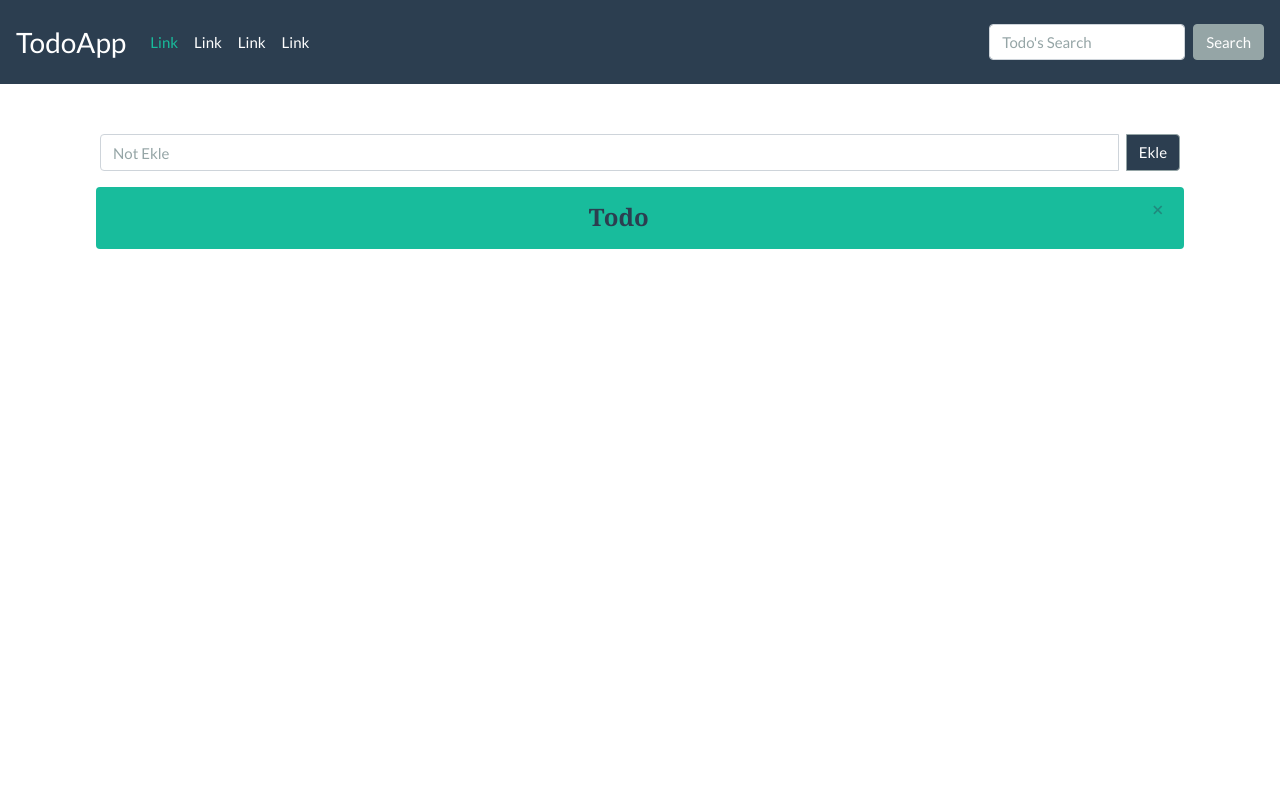
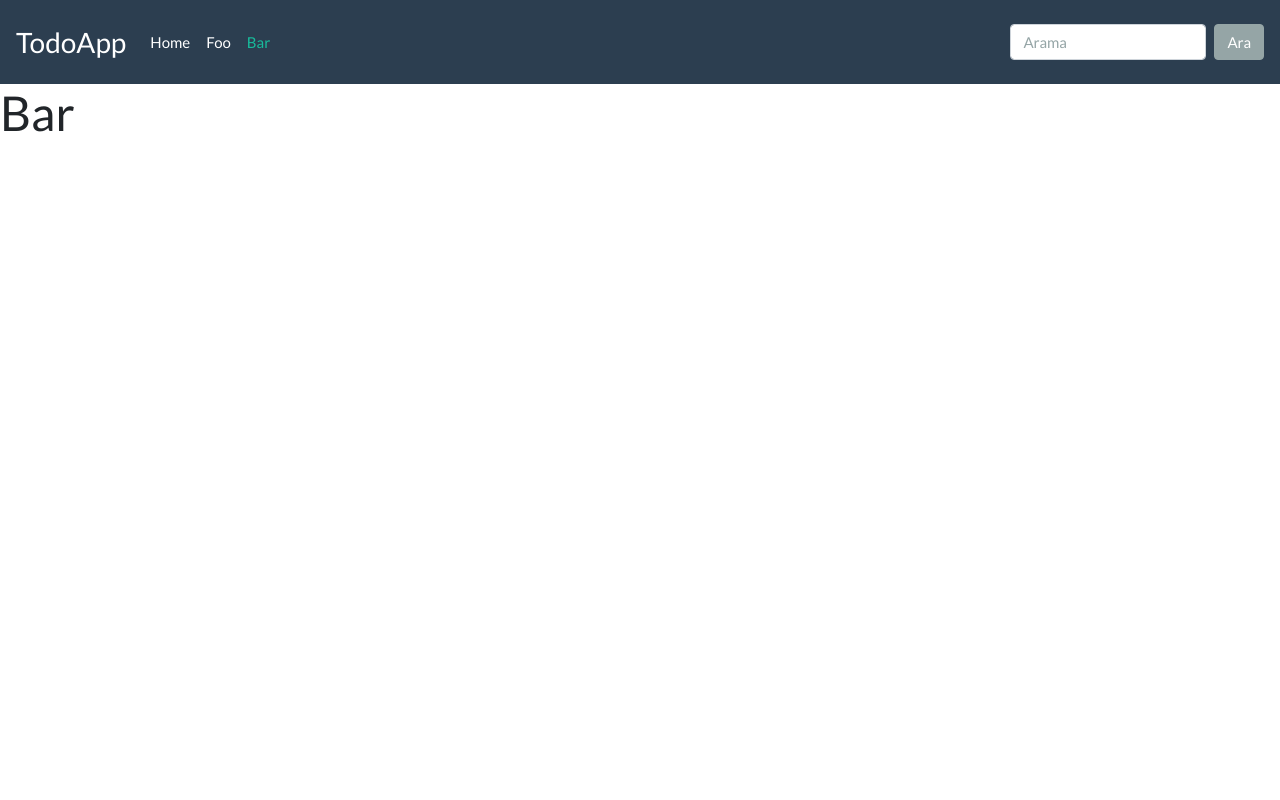
Before and after one commit to fatihinho/todo-app-vue, a Vue app: page /bar in a window 1280 px wide. Shown: the top 800 px of the page. Built offline with nearby package versions, Linux system fonts and the light colour scheme.

Commit message:
Initial commit

```diff
--- a/package.json
+++ b/package.json
@@ -9,7 +9,8 @@
   },
   "dependencies": {
     "core-js": "^3.6.4",
-    "vue": "^2.6.11"
+    "vue": "^2.6.11",
+    "vue-router": "^3.1.6"
   },
   "devDependencies": {
     "@vue/cli-plugin-babel": "~4.3.0",
--- a/src/App.vue
+++ b/src/App.vue
@@ -1,30 +1,12 @@
 <template>
-    <div id="container">
-        <Navbar />
-        <FormInput @inputEvent="outputMessage=$event" />
-        <TodoText :outputMessage=outputMessage />
-        <Footer />
+    <div id="app">
+        <router-view></router-view>
     </div>
 </template>
 
 <script>
-import Navbar from "./components/Navbar"
-import Footer from "./components/Footer"
-import FormInput from "./components/FormInput"
-import TodoText from "./components/TodoText"
-
 export default {
-    components: {
-        Navbar,
-        Footer,
-        FormInput,
-        TodoText
-    },
-    data() {
-        return {
-            outputMessage: Function
-        }
-    }
+    name: 'App',
 }
 </script>
 
--- /dev/null
+++ b/src/components/Bar/Bar.vue
@@ -0,0 +1,21 @@
+<template>
+    <div id="bar">
+        <Navbar />
+        <h1>Bar</h1>
+    </div>
+</template>
+
+<script>
+import Navbar from './Navbar'
+
+export default {
+    name: 'Bar',
+    components: {
+        Navbar
+    }
+}
+</script>
+
+<style>
+
+</style>
--- /dev/null
+++ b/src/components/Bar/Navbar.vue
@@ -0,0 +1,43 @@
+<template>
+    <nav class="navbar navbar-expand-lg navbar-dark bg-primary flex-column flex-md-row bd-navbar">
+        <a class="navbar-brand" href="/">TodoApp</a>
+        <button class="navbar-toggler" type="button" data-toggle="collapse" data-target="#navbarColor01" aria-controls="navbarColor01" aria-expanded="false" aria-label="Toggle navigation">
+            <span class="navbar-toggler-icon"></span>
+        </button>
+
+        <div class="collapse navbar-collapse" id="navbarColor01">
+            <ul class="navbar-nav mr-auto">
+                <li class="nav-item">
+                    <a class="nav-link" href="/">Home </a>
+                </li>
+                <li class="nav-item">
+                    <a class="nav-link" href="/foo">Foo</a>
+                </li>
+                <li class="nav-item active">
+                    <a class="nav-link" href="/bar">Bar</a>
+                </li>
+            </ul>
+            <form class="form-inline my-2 my-lg-0">
+                <input class="form-control mr-sm-2" type="text" placeholder="Arama">
+                <button class="btn btn-secondary my-2 my-sm-0" type="submit">Ara</button>
+            </form>
+        </div>
+    </nav>
+</template>
+
+<script>
+export default {
+
+}
+</script>
+
+<style>
+    .navbar {
+        position: sticky;
+        top: 0px;
+        z-index: 1000;
+    }
+    .navbar-brand {
+        font-size: 28px;
+    }
+</style>
--- /dev/null
+++ b/src/components/Foo/Foo.vue
@@ -0,0 +1,26 @@
+<template>
+    <div id="foo">
+        <Navbar />
+
+    </div>
+</template>
+
+<script>
+import Navbar from './Navbar'
+
+export default {
+    name: 'Foo',
+    components: {
+        Navbar
+    },
+    created() {
+        fetch('https://jsonplaceholder.typicode.com/todos/1')
+            .then(response => response.json())
+            .then(json => console.log(json))
+    }
+}
+</script>
+
+<style>
+
+</style>
--- a/src/components/Navbar.vue
+++ b/src/components/Foo/Navbar.vue
@@ -1,28 +1,25 @@
 <template>
     <nav class="navbar navbar-expand-lg navbar-dark bg-primary flex-column flex-md-row bd-navbar">
-        <a class="navbar-brand" href="#">TodoApp</a>
+        <a class="navbar-brand" href="/">TodoApp</a>
         <button class="navbar-toggler" type="button" data-toggle="collapse" data-target="#navbarColor01" aria-controls="navbarColor01" aria-expanded="false" aria-label="Toggle navigation">
             <span class="navbar-toggler-icon"></span>
         </button>
 
         <div class="collapse navbar-collapse" id="navbarColor01">
             <ul class="navbar-nav mr-auto">
+                <li class="nav-item">
+                    <a class="nav-link" href="/">Home</a>
+                </li>
                 <li class="nav-item active">
-                    <a class="nav-link" href="#">Link <span class="sr-only">(current)</span></a>
+                    <a class="nav-link" href="/foo">Foo</a>
                 </li>
                 <li class="nav-item">
-                    <a class="nav-link" href="#">Link</a>
-                </li>
-                <li class="nav-item">
-                    <a class="nav-link" href="#">Link</a>
-                </li>
-                <li class="nav-item">
-                    <a class="nav-link" href="#">Link</a>
+                    <a class="nav-link" href="/bar">Bar</a>
                 </li>
             </ul>
             <form class="form-inline my-2 my-lg-0">
-                <input class="form-control mr-sm-2" type="text" placeholder="Todo's Search">
-                <button class="btn btn-secondary my-2 my-sm-0" type="submit">Search</button>
+                <input class="form-control mr-sm-2" type="text" placeholder="Arama">
+                <button class="btn btn-secondary my-2 my-sm-0" type="submit">Ara</button>
             </form>
         </div>
     </nav>
--- /dev/null
+++ b/src/components/Home/Home.vue
@@ -0,0 +1,34 @@
+<template>
+    <div id="home">
+        <Navbar />
+        <FormInput @inputEvent="outputMessage=$event" />
+        <TodoText :outputMessage=outputMessage />
+        <Footer />
+    </div>
+</template>
+
+<script>
+import Navbar from "./Navbar"
+import Footer from "./Footer"
+import FormInput from "./FormInput"
+import TodoText from "./TodoText"
+
+export default {
+    name: 'Home',
+    components: {
+        Navbar,
+        Footer,
+        FormInput,
+        TodoText
+    },
+    data() {
+        return {
+            outputMessage: Function
+        }
+    }
+}
+</script>
+
+<style>
+
+</style>
--- /dev/null
+++ b/src/components/Home/Navbar.vue
@@ -0,0 +1,43 @@
+<template>
+    <nav class="navbar navbar-expand-lg navbar-dark bg-primary flex-column flex-md-row bd-navbar">
+        <a class="navbar-brand" href="/">TodoApp</a>
+        <button class="navbar-toggler" type="button" data-toggle="collapse" data-target="#navbarColor01" aria-controls="navbarColor01" aria-expanded="false" aria-label="Toggle navigation">
+            <span class="navbar-toggler-icon"></span>
+        </button>
+
+        <div class="collapse navbar-collapse" id="navbarColor01">
+            <ul class="navbar-nav mr-auto">
+                <li class="nav-item active">
+                    <a class="nav-link" href="/">Home</a>
+                </li>
+                <li class="nav-item">
+                    <a class="nav-link" href="/foo">Foo</a>
+                </li>
+                <li class="nav-item">
+                    <a class="nav-link" href="/bar">Bar</a>
+                </li>
+            </ul>
+            <form class="form-inline my-2 my-lg-0">
+                <input class="form-control mr-sm-2" type="text" placeholder="Arama">
+                <button class="btn btn-secondary my-2 my-sm-0" type="submit">Ara</button>
+            </form>
+        </div>
+    </nav>
+</template>
+
+<script>
+export default {
+
+}
+</script>
+
+<style>
+    .navbar {
+        position: sticky;
+        top: 0px;
+        z-index: 1000;
+    }
+    .navbar-brand {
+        font-size: 28px;
+    }
+</style>
--- a/src/main.js
+++ b/src/main.js
@@ -1,8 +1,25 @@
 import Vue from 'vue'
+import VueRouter from 'vue-router'
+
 import App from './App.vue'
+import Home from './components/Home/Home.vue'
+import Foo from './components/Foo/Foo.vue'
+import Bar from './components/Bar/Bar.vue'
 
 Vue.config.productionTip = false
 
+Vue.use(VueRouter);
+
+const router = new VueRouter({
+    routes: [
+        { path: '/', component: Home },
+        { path: '/foo', component: Foo },
+        { path: '/bar', component: Bar },
+    ],
+    mode: 'history'
+})
+
 new Vue({
-  render: h => h(App),
+    render: h => h(App),
+    router
 }).$mount('#app')
```
Also changed, not shown: src/components/Home/Footer.vue (renamed from src/components/Footer.vue), src/components/Home/FormInput.vue (renamed from src/components/FormInput.vue), src/components/Home/TodoText.vue (renamed from src/components/TodoText.vue), 1 other file (tests, documents, lock files or other folders).
